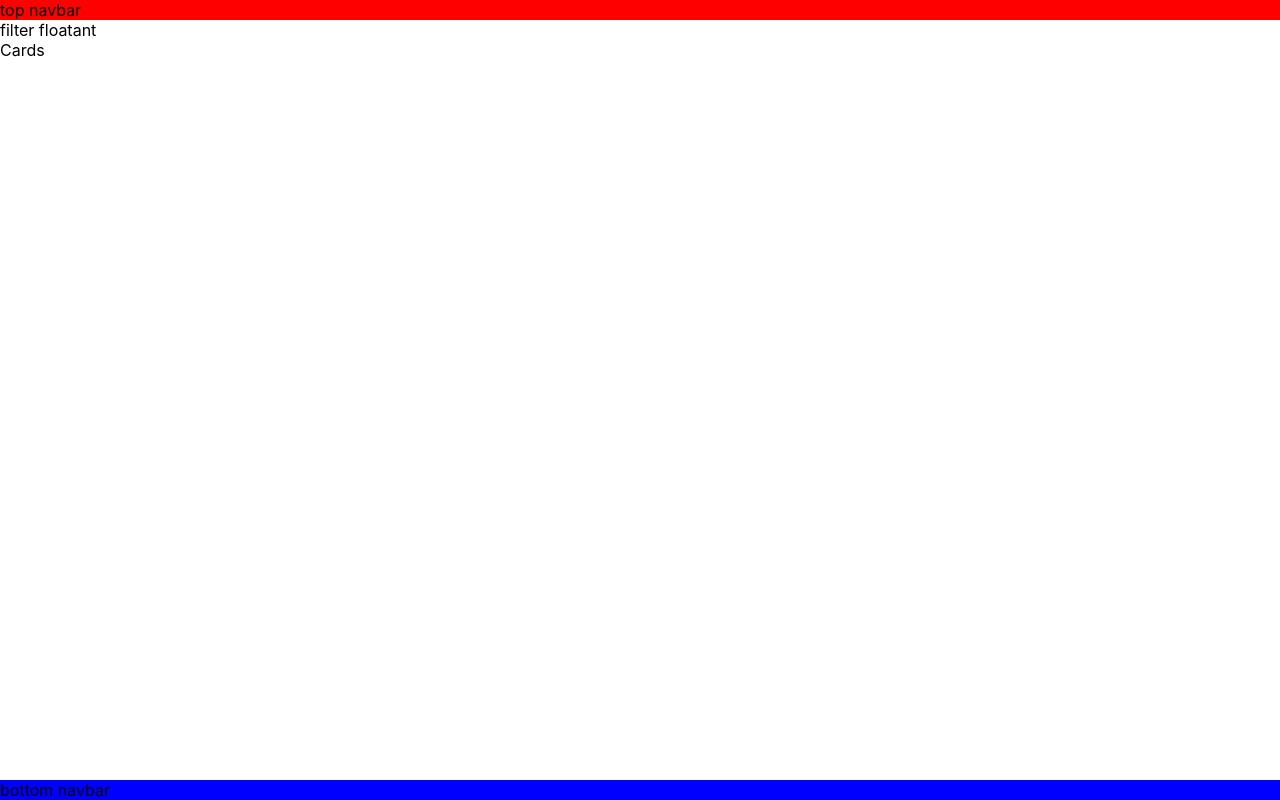
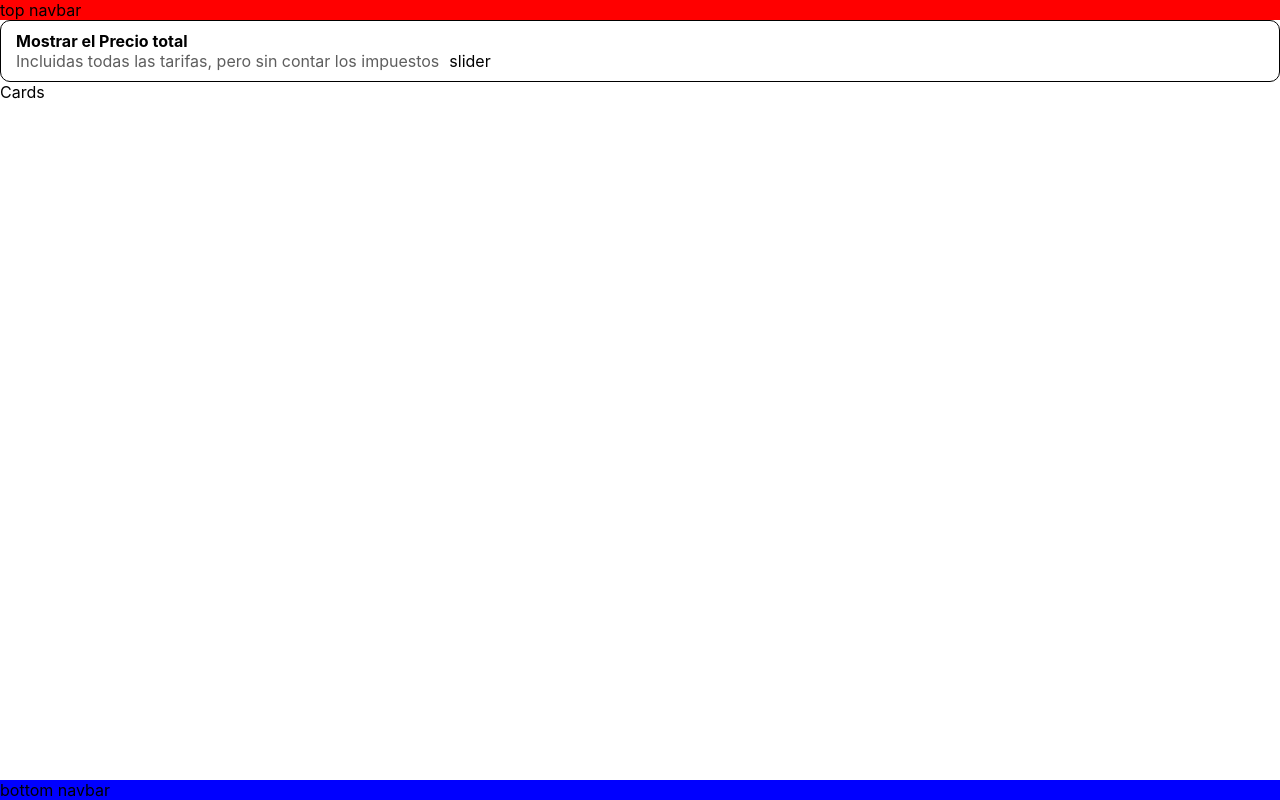
Before and after one commit to theonlylooker/react-nerdery-clone-app-challenge, a React (Vite) app: page / in a window 1280 px wide. Built offline with nearby package versions, Linux system fonts and the light colour scheme.

Commit message:
feat: add initial styles

```diff
--- a/src/App.tsx
+++ b/src/App.tsx
@@ -2,6 +2,7 @@
 
 import CardGridContainter from "./cardGridContainer/cardGridContainer";
 import Content from "./content/Content";
+import FilterPrice from "./filterPrice/FilterPrice";
 import Layout from "./layout/Layout";
 
 // const Div = styled.div`
@@ -19,7 +20,7 @@ function App() {
         </div>
         <div>
           <Content>
-            <div>filter floatant</div>
+            <FilterPrice />
             <CardGridContainter>
               <div>Cards</div>
             </CardGridContainter>
--- /dev/null
+++ b/src/filterPrice/FilterPrice.tsx
@@ -0,0 +1,34 @@
+import React from "react";
+import styled from "styled-components";
+
+const FilterDiv = styled.div`
+  border-radius: 10px;
+  border: 1px solid black;
+  padding: 10px 15px;
+  > .title {
+    font-size: ${(props) => `${props.theme.fontSize.l}`};
+  }
+  > .content {
+    display: flex;
+    gap: 10px;
+  }
+  > .content > .subtitle {
+    color: ${(props) => `${props.theme.colors.neutral08}`};
+  }
+`;
+
+const FilterPrice = () => {
+  return (
+    <FilterDiv>
+      <h1 className="title">Mostrar el Precio total</h1>
+      <div className="content">
+        <p className="subtitle">
+          Incluidas todas las tarifas, pero sin contar los impuestos
+        </p>
+        <div>slider</div>
+      </div>
+    </FilterDiv>
+  );
+};
+
+export default FilterPrice;
```
